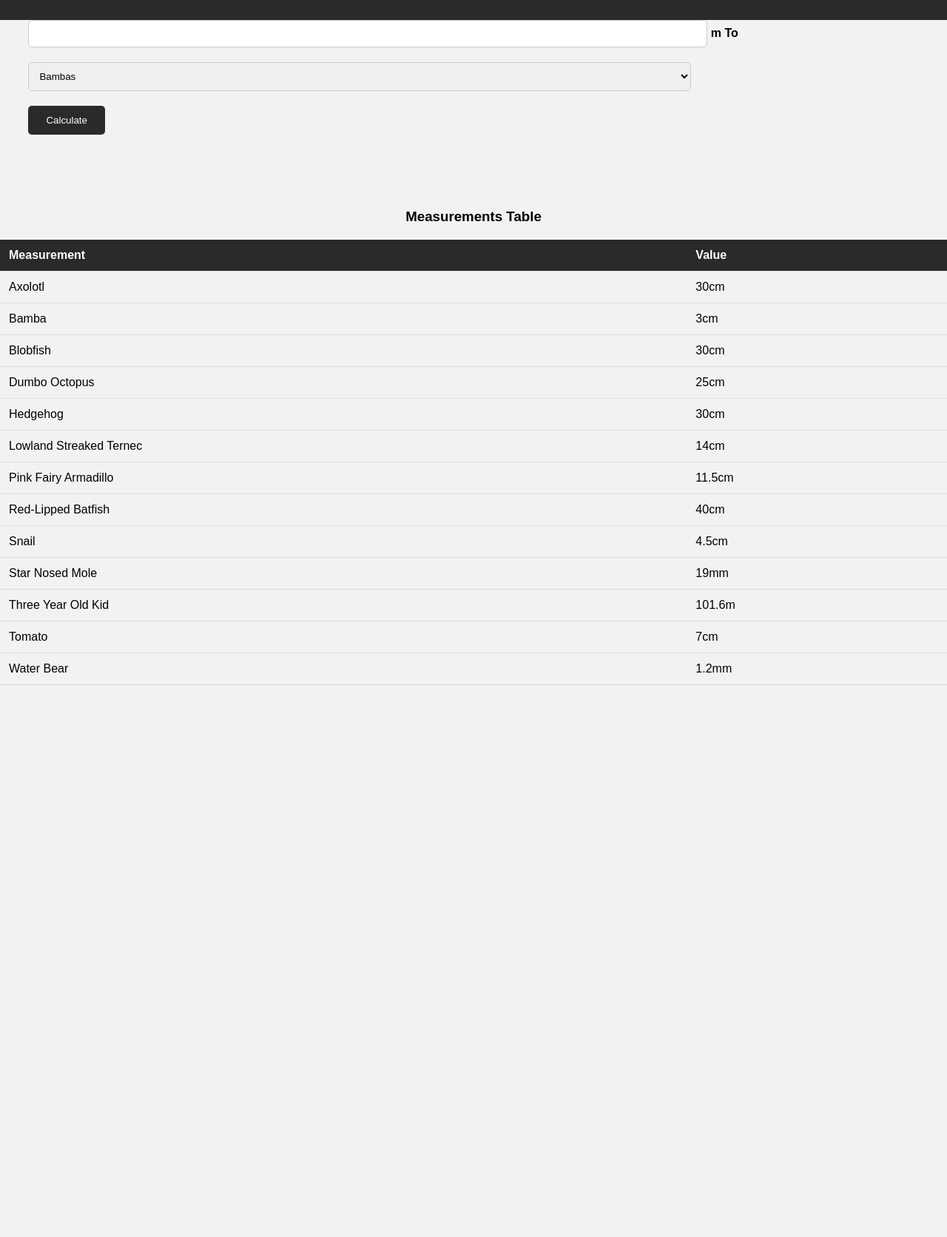
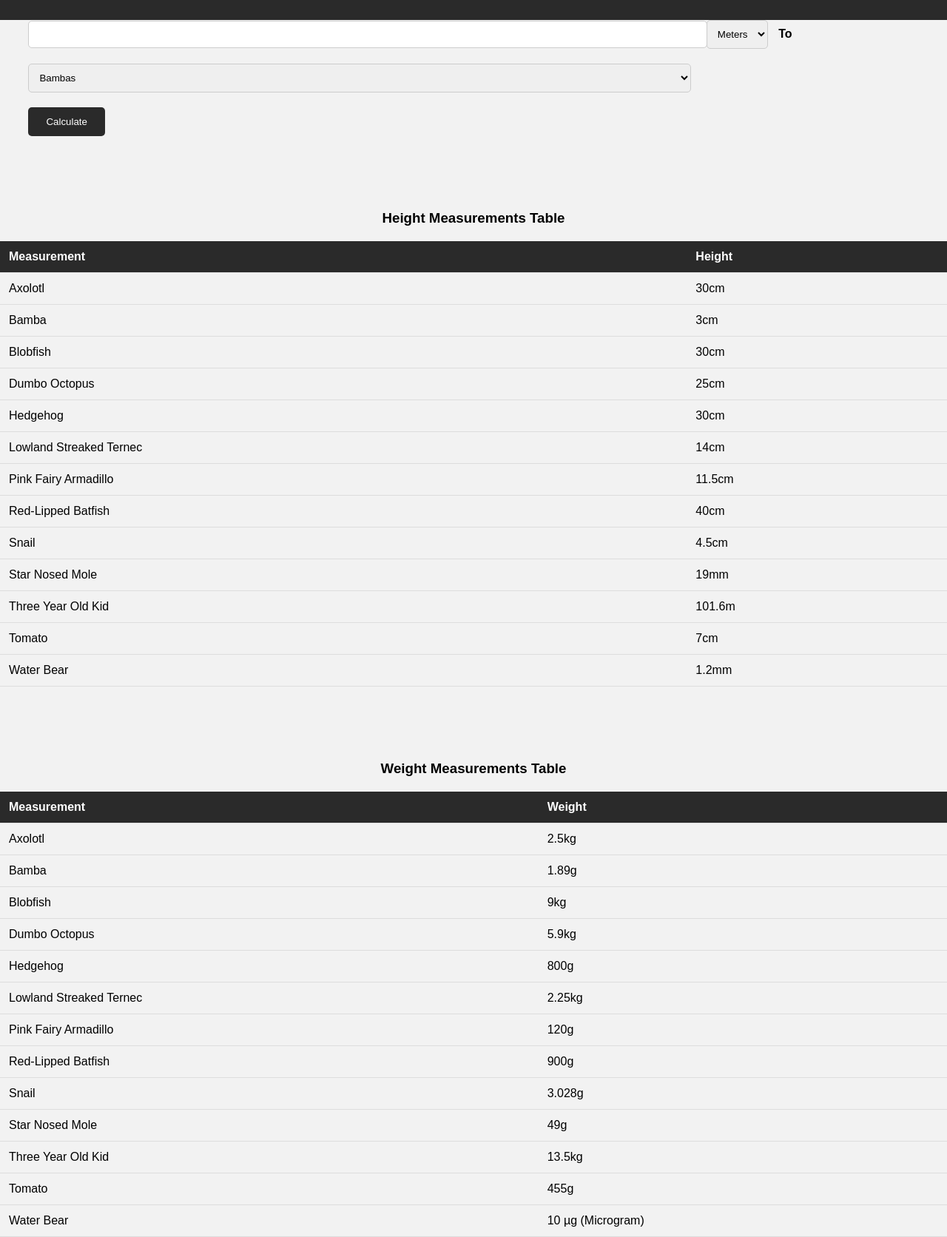
Before and after one commit to DanPeled/Absurd-Height-Calculator, a plain HTML site: page index.html in a window 1280 px wide. Shown: the part 93-1765 px from the top of the page at 74% size. Before the commit the page ends 1019 px from the top, so only its background shows below. Drawn offline with Linux system fonts and the light colour scheme.

Commit message:
added options for converting weights

```diff
--- a/Scripts/CSS/index.css
+++ b/Scripts/CSS/index.css
@@ -29,6 +29,7 @@ input[type="text"], select {
     border: 1px solid #ccc;
     border-radius: 5px;
     margin-left: 3%;
+    margin-right: -40px;
 }
 
 label {
@@ -72,10 +73,20 @@ tr:hover {
     background-color: #f5f5f5;
 }
 
-#tableHeader {
+.tableHeader {
     margin-top: 100px;
     text-align: center;
 }
 #resultText{
     text-align: center;
 }
+
+#measure-type{
+    width: auto;
+    padding: 10px;
+    margin-bottom: 20px;
+    border: 1px solid #ccc;
+    border-radius: 5px;
+    margin-left: 3%;
+    margin-right: 10px;
+}
--- a/Scripts/JS/index.js
+++ b/Scripts/JS/index.js
@@ -1,80 +1,54 @@
 let resultText = document.getElementById("resultText")
 let calcButton = document.getElementById("calculateButton")
 let textArea = document.getElementById("textarea")
-let dropdown = document.getElementById("dropdown")
+let measurementDropdown = document.getElementById("measurementDropdown")
+let measurementTypeDropdown = document.getElementById("measure-type")
 
-const calculationFunctions = {
-    "snail": calcSnail,
-    "water bear": calcWaterBear,
-    "axolotl": calcAxolotl,
-    "star nosed mole": calcStarNosedMole,
-    "lowland streaked ternec": calcLowlandStreakedTernec,
-    "dumbo octopus": calcDumboOctopus,
-    "pink fairy armadillo": calcPinkFairyArmadillo,
-    "red lipped batfish": calcRedLippedBatfish,
-    "hedgehog": calcHedgehog,
-    "three year-old": calcThreeYearOld,
-    "blobfish": calcBlobfish,
-    "tomato": calcTomato
+
+const calculationHeightMeasures = {
+    "snail": 0.045,
+    "water bear": 0.0012,
+    "axolotl": 0.3,
+    "star nosed mole": 0.019,
+    "lowland streaked ternec": 0.14,
+    "dumbo octopus": 0.25,
+    "pink fairy armadillo": 0.115,
+    "red lipped batfish": 0.4,
+    "hedgehog": 0.3,
+    "three year-old": 1.016,
+    "blobfish": 0.3,
+    "tomato": 0.07,
+    "bamba": 0.03
 }
-function calc(height, type) {
-    const func = calculationFunctions[type] || calcBamba
-    const suffix = toTitleCase(type)
+const calculationWeightMeasures = {
+    "snail": 0.003028,
+    "water bear": 0.00001,
+    "axolotl": 2.5,
+    "star nosed mole": 0.049,
+    "lowland streaked ternec": 2.25,
+    "dumbo octopus": 5.9,
+    "pink fairy armadillo": 0.120,
+    "red lipped batfish": 0.9,
+    "hedgehog": 0.8,
+    "three year-old": 13.5,
+    "blobfish": 9,
+    "tomato": 0.455,
+    "bamba": 0.00189
+}
 
-    if (func(height) !== 1) {
-        resultText.innerText = `${func(height).toFixed(2)} ${suffix}s`
+function calc(height, measure, measureType) {
+    const measurement = (measureType == "height") ?
+        calculationHeightMeasures[measure] : calculationWeightMeasures[measure];
+
+    const suffix = toTitleCase(measure);
+    const newHeight = height / measurement;
+    if (newHeight !== 1) {
+        resultText.innerText = `${newHeight.toFixed(2)} ${suffix}s`
     } else {
-        resultText.innerText = `${func(height).toFixed(2)} ${suffix}`
+        resultText.innerText = `${newHeight.toFixed(2)} ${suffix}`
     }
 }
-function calcBamba(height) {
-    return height / 0.03
-}
 
-function calcSnail(height) {
-    return height / 0.045
-}
-
-function calcWaterBear(height) {
-    return height / 0.0012
-}
-
-function calcAxolotl(height) {
-    return height / 0.3
-}
-
-function calcStarNosedMole(height) {
-    return height / 0.019
-}
-
-function calcLowlandStreakedTernec(height) {
-    return height / 0.14
-}
-
-function calcDumboOctopus(height) {
-    return height / 0.25
-}
-
-function calcPinkFairyArmadillo(height) {
-    return height / 0.115
-}
-
-function calcRedLippedBatfish(height) {
-    return height / 0.4
-}
-
-function calcHedgehog(height) {
-    return height / 0.3
-}
-function calcThreeYearOld(height) {
-    return height / 1.016
-}
-function calcBlobfish(height) {
-    return height / 0.3
-}
-function calcTomato(height){
-    return height / 0.07
-}
 // Restricts input for the given textbox to the given inputFilter function.
 function setInputFilter(textbox, inputFilter, errMsg) {
     ["input", "keydown", "keyup", "mousedown", "mouseup", "select", "contextmenu", "drop", "focusout"].forEach(function (event) {
@@ -111,7 +85,7 @@ setInputFilter(textArea, function (value) {
 }, "Only digits and '.' are allowed")
 
 calcButton.addEventListener("click", function () {
-    calc(textArea.value, dropdown.value)
+    calc(textArea.value, measurementDropdown.value, measurementTypeDropdown.value)
 })
 
 function toTitleCase(str) {
@@ -122,24 +96,29 @@ function toTitleCase(str) {
     }
 }
 
-var options = Array.from(dropdown.options)
+var options = Array.from(measurementDropdown.options)
 options.sort(function (a, b) {
     return a.text.localeCompare(b.text)
 })
-dropdown.innerHTML = ""
+measurementDropdown.innerHTML = ""
 options.forEach(function (option) {
-    dropdown.appendChild(option)
+    measurementDropdown.appendChild(option)
 })
 
-// Sort the table rows alphabetically (excluding the header)
-var table = document.querySelector("table")
-var rows = Array.from(table.querySelectorAll("tr"))
-rows.shift() // Remove the header row
-rows.sort(function (a, b) {
-    var measurementA = a.cells[0].textContent.toLowerCase()
-    var measurementB = b.cells[0].textContent.toLowerCase()
-    return measurementA.localeCompare(measurementB)
-})
-rows.forEach(function (row) {
-    table.appendChild(row)
-})
+function sortTable(table) {
+    var rows = Array.from(table.querySelectorAll("tr"));
+    rows.shift(); // Remove the header row
+    rows.sort(function (a, b) {
+        var measurementA = a.cells[0].textContent.toLowerCase();
+        var measurementB = b.cells[0].textContent.toLowerCase();
+        return measurementA.localeCompare(measurementB);
+    });
+    rows.forEach(function (row) {
+        table.appendChild(row);
+    });
+}
+var tables = document.querySelectorAll("table");
+
+tables.forEach(function (table) {
+    sortTable(table);
+});
--- a/index.html
+++ b/index.html
@@ -1,19 +1,24 @@
 <!DOCTYPE html>
 <html lang="en">
+
 <head>
     <meta charset="UTF-8">
     <meta name="viewport" content="width=device-width, initial-scale=1.0">
-    <title>Absurd Height Calculator</title>
+    <title>Absurd Unit Converter</title>
     <link rel="stylesheet" type="text/css" href="Scripts/CSS/index.css">
 </head>
+
 <body>
     <header>
-        <h1>Absurd Height Calculator</h1>
+        <h1>Absurd Unit Converter</h1>
     </header>
     <container>
-        <input type="text" inputmode="numeric" pattern="[0-9\s]" id="textarea">
-        <label for="textarea">m To</label>
-        <select id="dropdown">
+        <input type="text" inputmode="numeric" pattern="[0-9\s]" id="textarea"><select id="measure-type">
+            <option value="height">Meters</option>
+            <option value="weight">Kg</option>
+        </select>
+        <label for="measure-type">To</label>
+        <select id="measurementDropdown">
             <option value="bamba">Bambas</option>
             <option value="snail">Snails</option>
             <option value="water bear">Water Bears</option>
@@ -31,11 +36,11 @@
         <br>
         <button id="calculateButton">Calculate</button>
         <p id="resultText"></p>
-        <h3 id="tableHeader">Measurements Table</h1>
+        <h3 class="tableHeader">Height Measurements Table</h3>
             <table>
                 <tr>
                     <th>Measurement</th>
-                <th>Value</th>
+                    <th>Height</th>
                 </tr>
                 <tr>
                     <td>Bamba</td>
@@ -90,7 +95,67 @@
                     <td>7cm</td>
                 </tr>
             </table>
+            <h3 class="tableHeader">Weight Measurements Table</h3>
+                <table>
+                    <tr>
+                        <th>Measurement</th>
+                        <th>Weight</th>
+                    </tr>
+                    <tr>
+                        <td>Bamba</td>
+                        <td>1.89g</td>
+                    </tr>
+                    <tr>
+                        <td>Snail</td>
+                        <td>3.028g</td>
+                    </tr>
+                    <tr>
+                        <td>Water Bear</td>
+                        <td>10 µg (Microgram)</td>
+                    </tr>
+                    <tr>
+                        <td>Axolotl</td>
+                        <td>2.5kg</td>
+                    </tr>
+                    <tr>
+                        <td>Star Nosed Mole</td>
+                        <td>49g</td>
+                    </tr>
+                    <tr>
+                        <td>Lowland Streaked Ternec</td>
+                        <td>2.25kg</td>
+                    </tr>
+                    <tr>
+                        <td>Dumbo Octopus</td>
+                        <td>5.9kg</td>
+                    </tr>
+                    <tr>
+                        <td>Pink Fairy Armadillo</td>
+                        <td>120g</td>
+                    </tr>
+                    <tr>
+                        <td>Red-Lipped Batfish</td>
+                        <td>900g</td>
+                    </tr>
+                    <tr>
+                        <td>Hedgehog</td>
+                        <td>800g</td>
+                    </tr>
+                    <tr>
+                        <td>Three Year Old Kid</td>
+                        <td>13.5kg</td>
+                    </tr>
+                    <tr>
+                        <td>Blobfish</td>
+                        <td>9kg</td>
+                    </tr>
+                    <tr>
+                        <td>Tomato</td>
+                        <td>455g</td>
+                    </tr>
+                </table>
     </container>
     <script type="text/javascript" src="Scripts/JS/index.js"></script>
 </body>
+
 </html>
```
Lines whose indentation alone changed are shown as unchanged.
